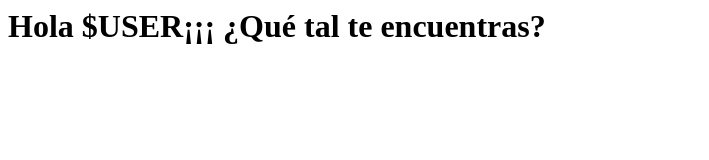
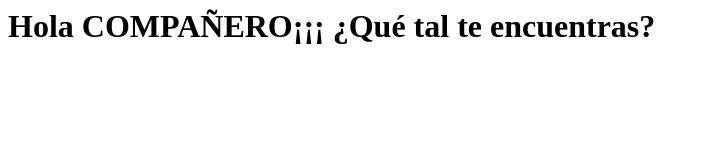
Before and after one commit to vjp-davidLC/PPS-Unidad0Actividad4-David, a plain HTML site: page index.html in a window 1280 px wide. Shown: the whole page, without its empty margins (0-709 px from the left). Drawn offline with Linux system fonts and the light colour scheme.

Commit message:
sexto commit

```diff
--- a/index.html
+++ b/index.html
@@ -1 +1 @@
-  <H1>Hola $USER¡¡¡ ¿Qué tal te encuentras?</H1>
+  <H1>Hola COMPAÑERO¡¡¡ ¿Qué tal te encuentras?</H1>
```
